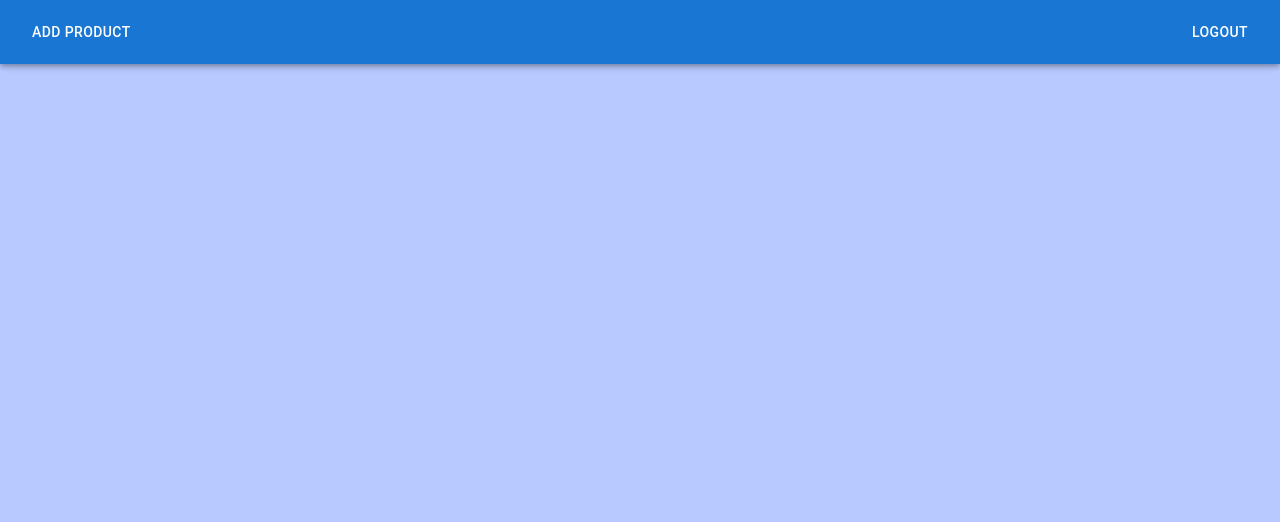
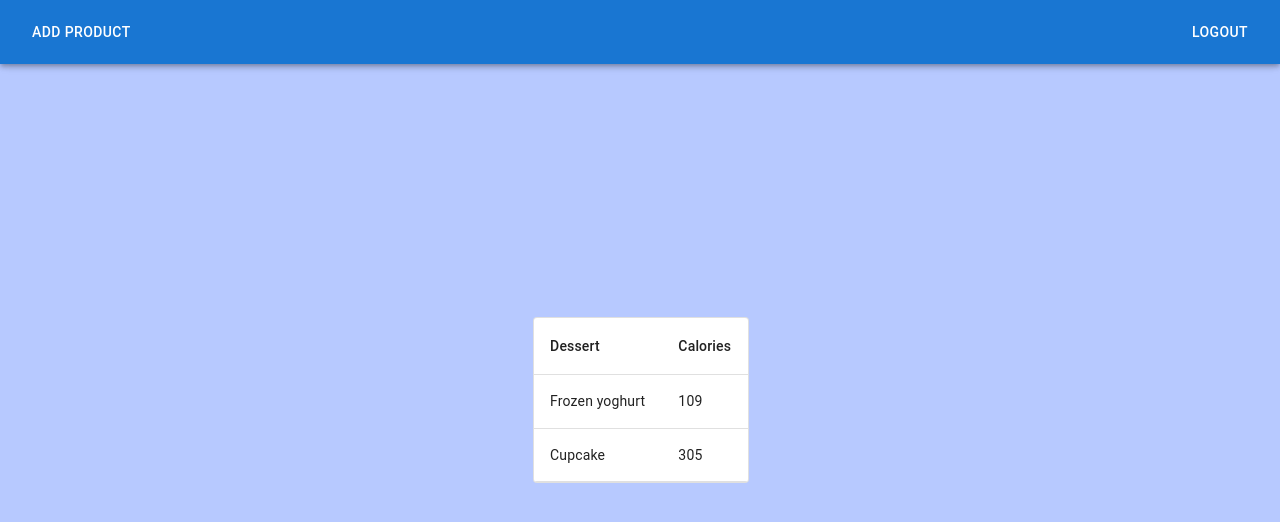
Before and after one commit to budcoded/Product-Management-System, a React (Create React App) app in the folder frontend/: page /admindashboard in a window 1280 px wide. Shown: the top 522 px of the page. Built offline with nearby package versions, Linux system fonts and the light colour scheme.

Commit message:
working on admin dashboard.

```diff
--- a/frontend/src/components/AdminDashboard.js
+++ b/frontend/src/components/AdminDashboard.js
@@ -1,19 +1,40 @@
-import {AppBar, Button, Toolbar} from "@mui/material";
-import {Link} from "react-router-dom";
+import {
+	AppBar,
+	Button,
+	Paper,
+	Table,
+	TableBody,
+	TableCell,
+	TableContainer,
+	TableHead,
+	TableRow,
+	Toolbar
+} from "@mui/material";
+import {Link, useLocation} from "react-router-dom";
 import React, {useState} from 'react';
 import '../css/AdminDashboard.css'
-import {useLocation} from "react-router-dom";
-import {Paper, Table, TableBody, TableCell, TableContainer, TableHead, TableRow} from "@mui/material";
 import axios from "axios";
 
-function AdminDashboard () {
+function AdminDashboard() {
     // const location = useLocation();
     // const id = location.state.data.id;
     // const name = location.state.data.name;
     // const email = location.state.data.email;
     // const mobileNumber = location.state.data.mobileNumber;
     // const role = location.state.data.role;
+	const [products, setProducts] = useState([]);
+    const fetchProducts = async (event) => {
+        event.preventDefault();
+        try {
+            const response = await axios.get('http://localhost:1111/api/product/getProducts');
+            console.log(response.data);
+        } catch (error) {
+            console.log(error);
+        }
+    };
+
     return (
+        <>
 			<AppBar>
 				<Toolbar>
 					<Button component={Link} to="/addproduct" color="inherit">
@@ -25,56 +46,33 @@ function AdminDashboard () {
 					</Button>
 				</Toolbar>
 			</AppBar>
+			<div>
+				{/*<h2>This is admin dashboard.</h2>*/}
+				{/*<h3>Data Received: </h3>*/}
+				{/*<p>{id}, {name}, {email}, {mobileNumber}, {role}</p>*/}
+				<TableContainer component={Paper} variant="outlined">
+					<Table aria-label="demo table">
+						<TableHead>
+							<TableRow>
+								<TableCell>Dessert</TableCell>
+								<TableCell>Calories</TableCell>
+							</TableRow>
+						</TableHead>
+						<TableBody>
+							<TableRow>
+								<TableCell>Frozen yoghurt</TableCell>
+								<TableCell>109</TableCell>
+							</TableRow>
+							<TableRow>
+								<TableCell>Cupcake</TableCell>
+								<TableCell>305</TableCell>
+							</TableRow>
+						</TableBody>
+					</Table>
+				</TableContainer>
+			</div>
+		</>
     );
 }
+
 export default AdminDashboard;
-
-
-// function AdminDashboard() {
-//     // const location = useLocation();
-//     // const id = location.state.data.id;
-//     // const name = location.state.data.name;
-//     // const email = location.state.data.email;
-//     // const mobileNumber = location.state.data.mobileNumber;
-//     // const role = location.state.data.role;
-//
-// 	const fetchProducts = async (event) => {
-// 		event.preventDefault();
-// 		try {
-// 			const response = await axios.get('http://localhost:1111/api/product/getProducts');
-// 			console.log(response.data);
-// 		} catch (error) {
-// 			console.log(error);
-// 		}
-// 	};
-//
-//     return (
-//         <div>
-//             {/*<h2>This is admin dashboard.</h2>*/}
-//             {/*<h3>Data Received: </h3>*/}
-//             {/*<p>{id}, {name}, {email}, {mobileNumber}, {role}</p>*/}
-//             <TableContainer component={Paper} variant="outlined">
-//                 <Table aria-label="demo table">
-//                     <TableHead>
-//                         <TableRow>
-//                             <TableCell>Dessert</TableCell>
-//                             <TableCell>Calories</TableCell>
-//                         </TableRow>
-//                     </TableHead>
-//                     <TableBody>
-//                         <TableRow>
-//                             <TableCell>Frozen yoghurt</TableCell>
-//                             <TableCell>109</TableCell>
-//                         </TableRow>
-//                         <TableRow>
-//                             <TableCell>Cupcake</TableCell>
-//                             <TableCell>305</TableCell>
-//                         </TableRow>
-//                     </TableBody>
-//                 </Table>
-//             </TableContainer>
-//         </div>
-//     );
-// }
-// }
-// export default AdminDashboard;
```
Lines whose indentation alone changed are shown as unchanged.
